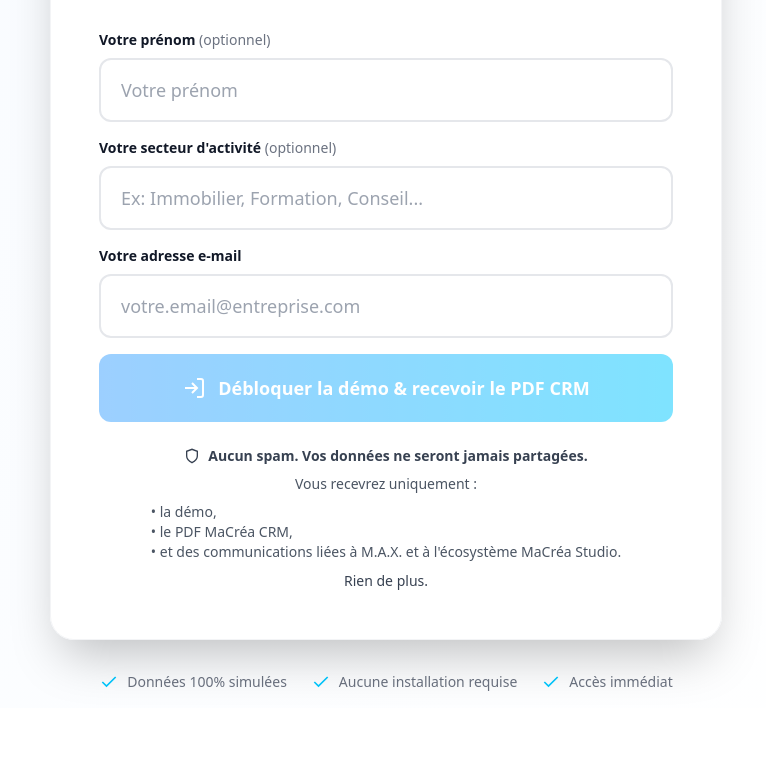
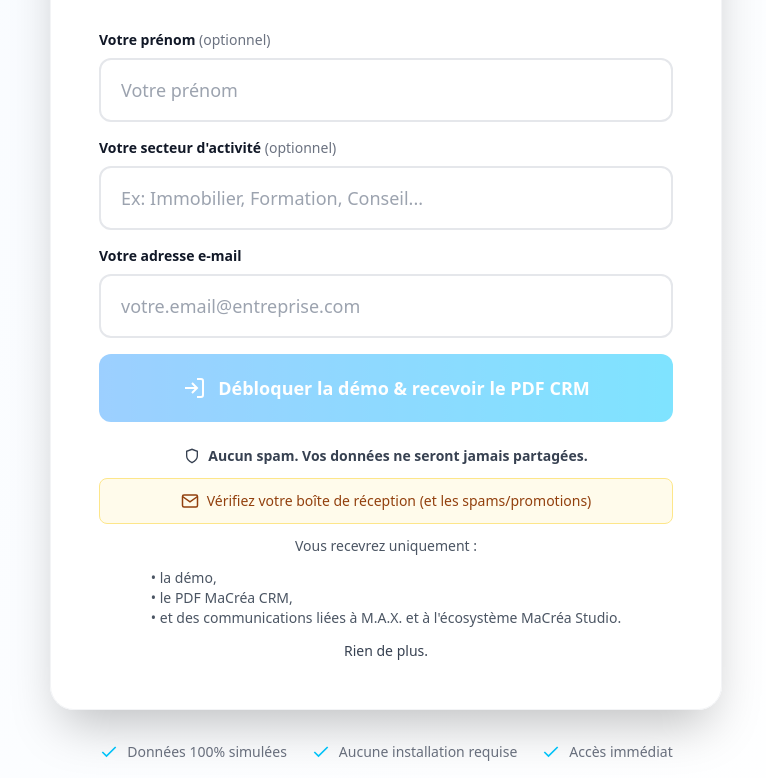
Before and after one commit to Malilyqueen/macrea-max-demo, a React (Vite) app: page /demoboard in a window 1280 px wide. Shown: the part 921-1699 px from the top of the page, without its empty margins (254-1020 px from the left). Before the commit the page ends 1629 px from the top, so only its background shows below. Built offline with nearby package versions, Linux system fonts and the light colour scheme.

Commit message:
feat: Add spam folder reminder on email gate

```diff
--- a/src/components/demo/DemoEmailGate.tsx
+++ b/src/components/demo/DemoEmailGate.tsx
@@ -239,13 +239,22 @@
           </form>
 
           {/* Réassurance */}
-          <div className="mt-6 text-center">
+          <div className="mt-6 text-center space-y-3">
             <p className="text-sm font-semibold text-gray-700 mb-2 flex items-center justify-center gap-2">
               <svg width="16" height="16" viewBox="0 0 24 24" fill="none" stroke="currentColor" strokeWidth="2">
                 <path d="M12 22s8-4 8-10V5l-8-3-8 3v7c0 6 8 10 8 10z"/>
               </svg>
               Aucun spam. Vos données ne seront jamais partagées.
             </p>
+            <div className="p-3 bg-amber-50 border border-amber-200 rounded-lg">
+              <p className="text-sm text-amber-800 font-medium flex items-center justify-center gap-2">
+                <svg width="18" height="18" viewBox="0 0 24 24" fill="none" stroke="currentColor" strokeWidth="2">
+                  <path d="M4 4h16c1.1 0 2 .9 2 2v12c0 1.1-.9 2-2 2H4c-1.1 0-2-.9-2-2V6c0-1.1.9-2 2-2z"/>
+                  <polyline points="22,6 12,13 2,6"/>
+                </svg>
+                Vérifiez votre boîte de réception (et les spams/promotions)
+              </p>
+            </div>
             <p className="text-sm text-gray-600">
               Vous recevrez uniquement :
             </p>
```
